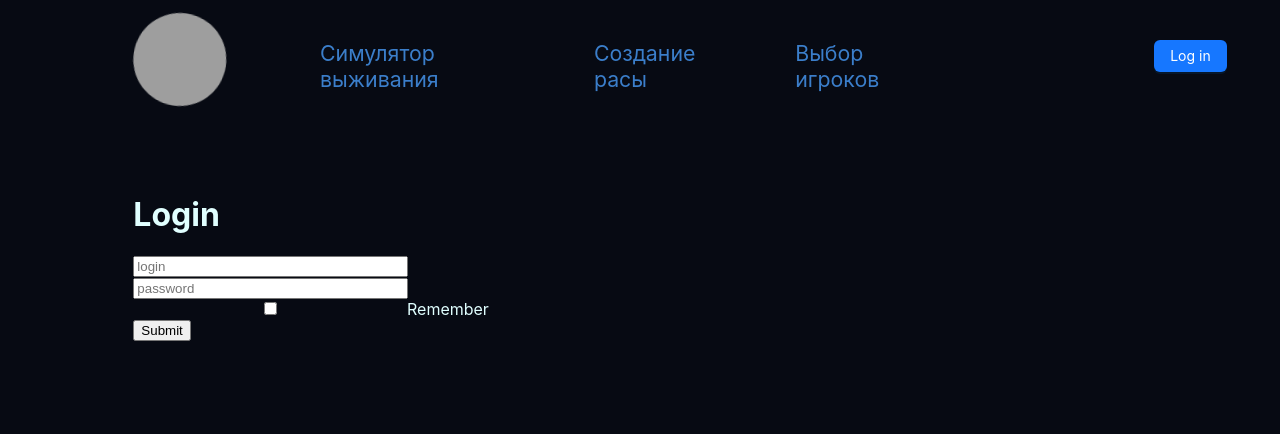
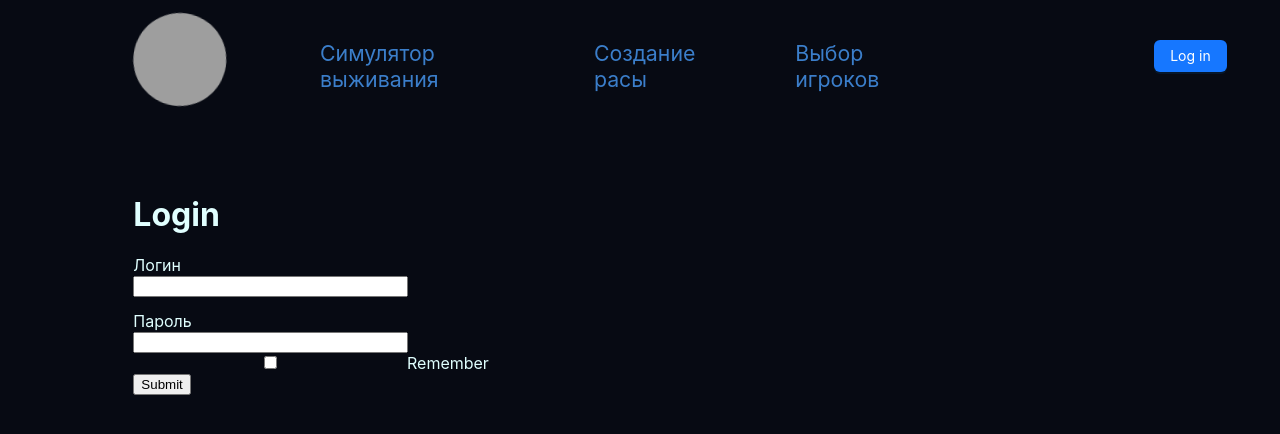
Before and after one commit to lvovandrey/dark-forest, a React (Create React App) app: page /login in a window 1280 px wide. Shown: the top 434 px of the page. Built offline with nearby package versions, Linux system fonts and the light colour scheme; no server answers; grey boxes are pictures that could not be loaded.

Commit message:
валидация в react-form

```diff
--- a/src/Components/Common/ParameterEditor/ParameterEditor.jsx
+++ b/src/Components/Common/ParameterEditor/ParameterEditor.jsx
@@ -10,10 +10,22 @@ const ParameterEditor = (props) => {
         let newValue = newParameterEditor.current.value
         props.setValue(props.parameter, newValue)
     }
+    if(!!props.setValue){
+        return (
+            <div>
+                <div className={css.title}>{props.title}</div>
+                <input ref={newParameterEditor} type="text" name={props.parameter} onChange={setParameter} value={props.value}/>
+            </div>
+        )
+    }
+
+    let {input, meta, ...newprops} = props
+    const showError = meta.touched && meta.error
     return (
-        <div>
-            <div className={css.title}>{props.title}</div>
-            <input ref={newParameterEditor} type="text" name={props.parameter} onChange={setParameter} value={props.value}/>
+        <div className={showError && css.error} >
+            <div className={css.title}> {props.title}</div>
+            <input {...input} {...newprops} type="text"  />
+            {showError && <div className={css.errorLabel}>{meta.error}</div>}
         </div>
     )
 }
--- a/src/Components/Common/ParameterEditor/ParameterEditor.module.css
+++ b/src/Components/Common/ParameterEditor/ParameterEditor.module.css
@@ -7,3 +7,13 @@
 input {
     min-width: 200pt;
 }
+
+.error input {
+    border: solid red 2px;
+    background-color: pink;
+}
+
+.errorLabel {
+    font-size: 10pt;
+    color:red;
+}
--- a/src/Components/Login/LoginPage/LoginUgly.jsx
+++ b/src/Components/Login/LoginPage/LoginUgly.jsx
@@ -1,14 +1,16 @@
 import { Field, reduxForm } from "redux-form"
+import { maxLengthCreator, required } from "../../Utils/Validators/validators";
+import ParameterEditor from "../../Common/ParameterEditor/ParameterEditor";
 
 
 export const LoginFormUgly = (props) => {
     return (
         <form onSubmit={props.handleSubmit}>
             <div>
-                <Field placeholder={"login"} name={"username"}  component={"input"} />
+                <Field title='Логин' name={"username"}   component={ParameterEditor} validate={[required, maxLengthCreator(15)]} />
             </div>
             <div>
-                <Field placeholder={"password"} name={"password"} component={"input"} />
+                <Field title='Пароль' name={"password"}  component={ParameterEditor} validate={[required, maxLengthCreator(15)]} />
             </div>
             <div>
                 <label>
--- /dev/null
+++ b/src/Components/Utils/Validators/validators.js
@@ -0,0 +1,13 @@
+export const required = value => {
+    if(!!value)
+        return undefined
+
+    return 'Поле обязательно для заполнения'
+}
+
+export const maxLengthCreator = (length) => (value) => {
+    if(value?.length > length)
+        return `Максимальная длина не более ${length} символов`
+
+    return undefined
+}
```
